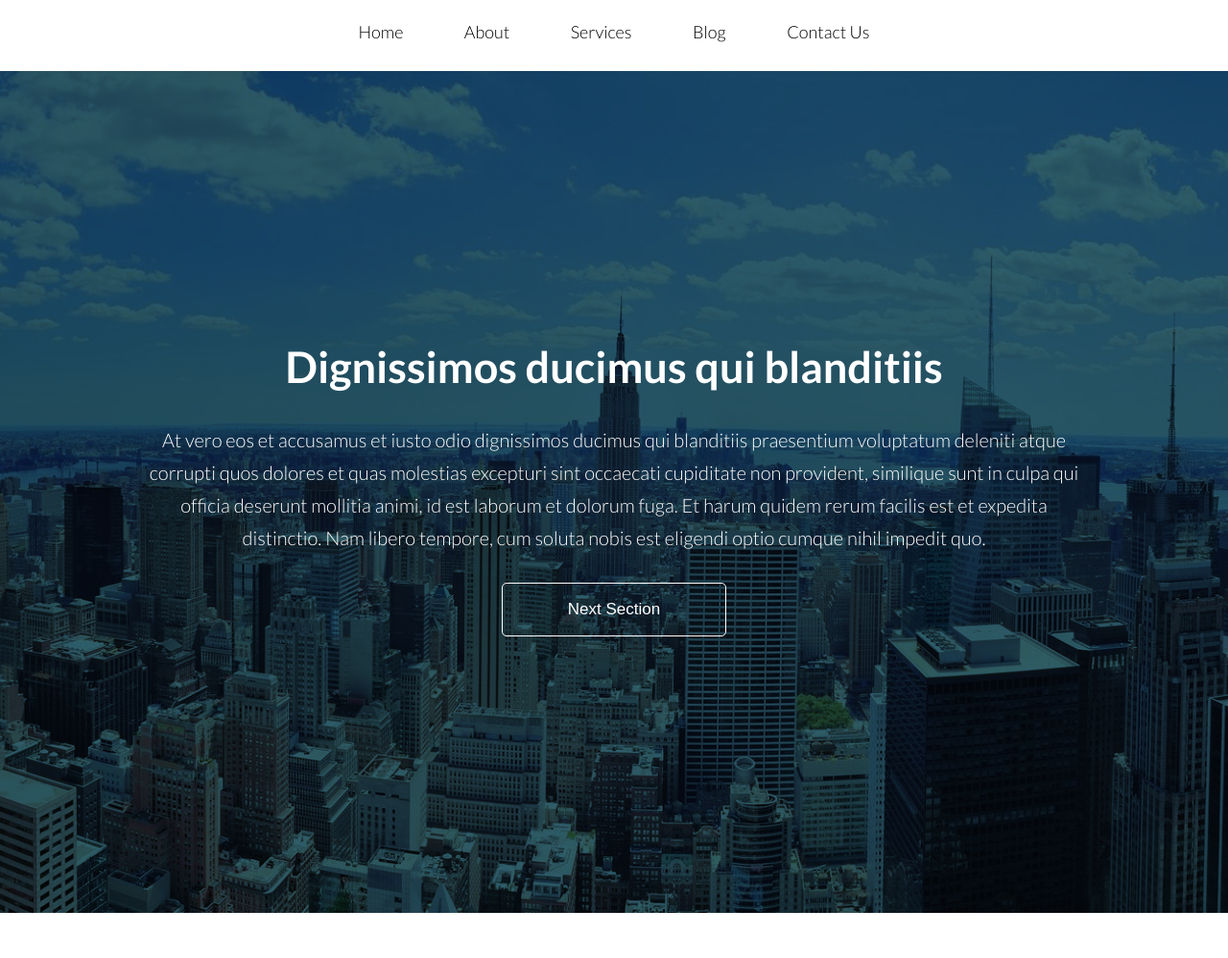
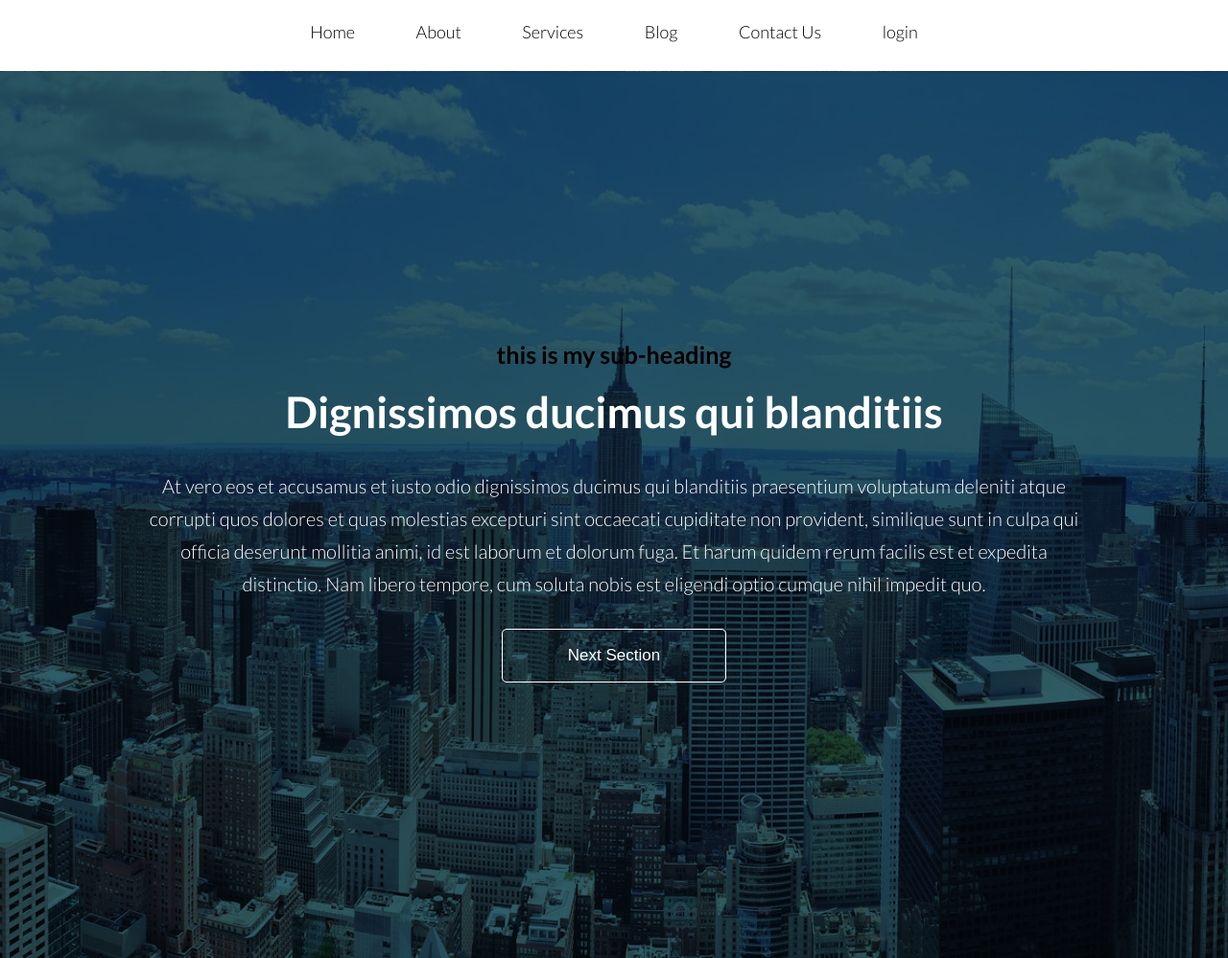
Before and after one commit to Ronalyn24/Developer-Site, a plain HTML site: page index.html in a window 1280 px wide. Shown: the top 998 px of the page at 96% size. Drawn offline with Linux system fonts and the light colour scheme.

Commit message:
This is my new changes

```diff
--- a/index.html
+++ b/index.html
@@ -20,6 +20,7 @@
 						<li class="rc-menu-item"><a href="#">Services</a></li>
 						<li class="rc-menu-item"><a href="#">Blog</a></li>
 						<li class="rc-menu-item"><a href="#">Contact Us</a></li>
+						<li class="rc-menu-item"><a href="#">login</a></li>
 					</ul>
 				</nav>
 			</div>
@@ -44,6 +45,7 @@
 				<div class="rc_row">
 					<div class="rc_column fullwidth">
 						<div class="rc_inner_content custom-width-980">
+							<h4>this is my sub-heading</h4>
 							<h1>Dignissimos ducimus qui blanditiis</h1>
 							<p>At vero eos et accusamus et iusto odio dignissimos ducimus qui blanditiis praesentium voluptatum deleniti atque corrupti quos dolores et quas molestias excepturi sint occaecati cupiditate non provident, similique sunt in culpa qui officia deserunt mollitia animi, id est laborum et dolorum fuga. Et harum quidem rerum facilis est et expedita distinctio. Nam libero tempore,
 								cum soluta nobis est eligendi optio cumque nihil impedit quo.</p>
```
